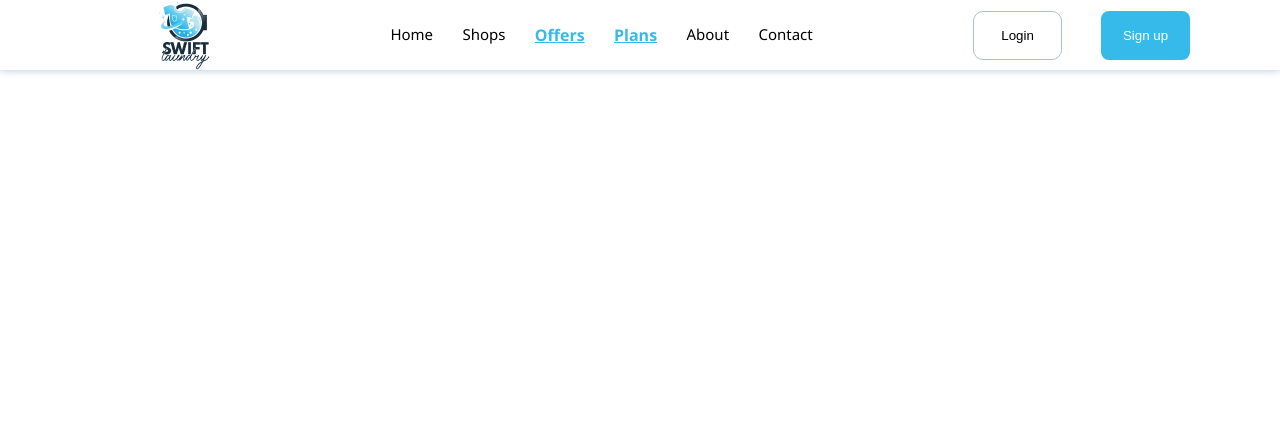
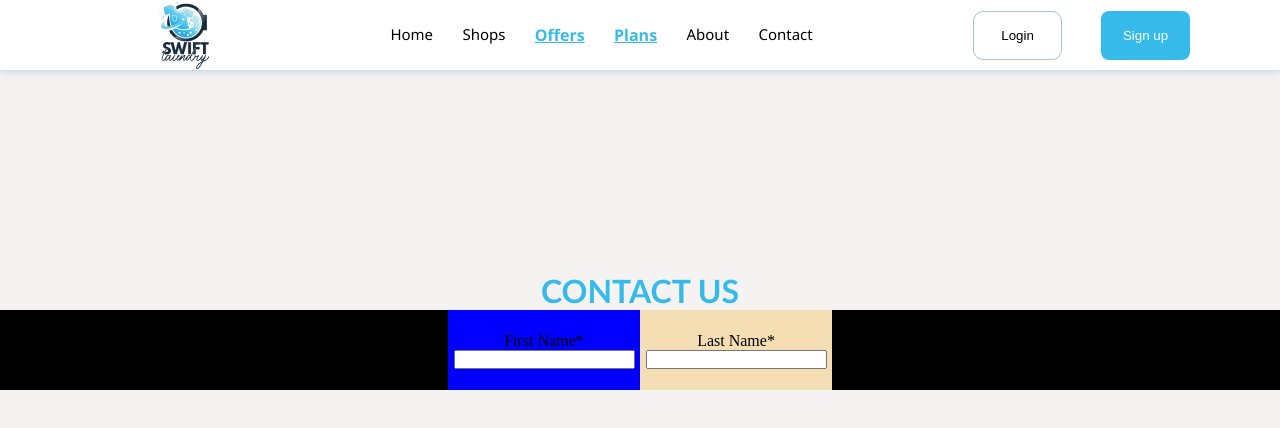
Before and after one commit to Ibrahim3695/Swift-Laundry-App-, a React (Vite) app: page /contactPage in a window 1280 px wide. Shown: the top 428 px of the page. Built offline with nearby package versions, Linux system fonts and the light colour scheme.

Commit message:
contact us

```diff
--- a/src/pagesComponent/AboutPage.jsx
+++ b/src/pagesComponent/AboutPage.jsx
@@ -1,8 +1,10 @@
 import React from 'react'
+import "./AboutPage.css"
 
 const AboutPage = () => {
   return (
     <div>
+
     </div>
   )
 }
--- a/src/pagesComponent/ContactPage.css
+++ b/src/pagesComponent/ContactPage.css
@@ -0,0 +1,52 @@
+*{
+    padding: 0;
+    margin: 0;
+    box-sizing: border-box;
+}
+.contactbody{
+    width: 100%;
+    height: 100vh;
+    background-color: rgb(245, 242, 242);
+}
+.contactusdiv{
+    width: 100%;
+    height: 30%;
+    /* background-color: aqua; */
+    display: flex;
+    justify-content: center;
+    align-items: last baseline;
+    font-family: 'Gill Sans', 'Gill Sans MT', Calibri, 'Trebuchet MS', sans-serif;
+    color: rgb(53,186,234);
+}
+.contactusinput{
+    width: 100%;
+    height: 10%;
+    background-color: black;
+    display: flex;
+    justify-content: center;
+    align-items: center;
+    /* flex-direction: column; */
+}
+.firstnameinput{
+    width: 15%;
+    height: 100%;
+    background-color: blue;
+    display: flex;
+    justify-content: center;
+    align-items: center;
+    flex-direction: column;
+}
+.lastnameinput{
+    width: 30%;
+    height: 100%;
+    background-color: green;
+}
+.lastnameinput{
+    width: 15%;
+    height: 100%;
+    background-color: wheat;
+    display: flex;
+    justify-content: center;
+    align-items: center;
+    flex-direction: column;
+}
--- a/src/pagesComponent/ContactPage.jsx
+++ b/src/pagesComponent/ContactPage.jsx
@@ -1,10 +1,26 @@
 import React from 'react'
+import "./ContactPage.css"
 
 const ContactPage = () => {
   return (
-    <div>
+    <>
+    <div className='contactbody'>
+      <div className='contactusdiv'>
+        <h1>CONTACT US</h1>
+      </div>
+      <div className='contactusinput'>
+        <div className='firstnameinput'>
+          <span>First Name*</span>
+          <input type="text" name="" id="" />
+        </div>
+        <div className='lastnameinput'>
+        <span>Last Name*</span>
+        <input type="text" name="" id="" />
+        </div>
+      </div>
 
     </div>
+    </>
   )
 }
 
```
